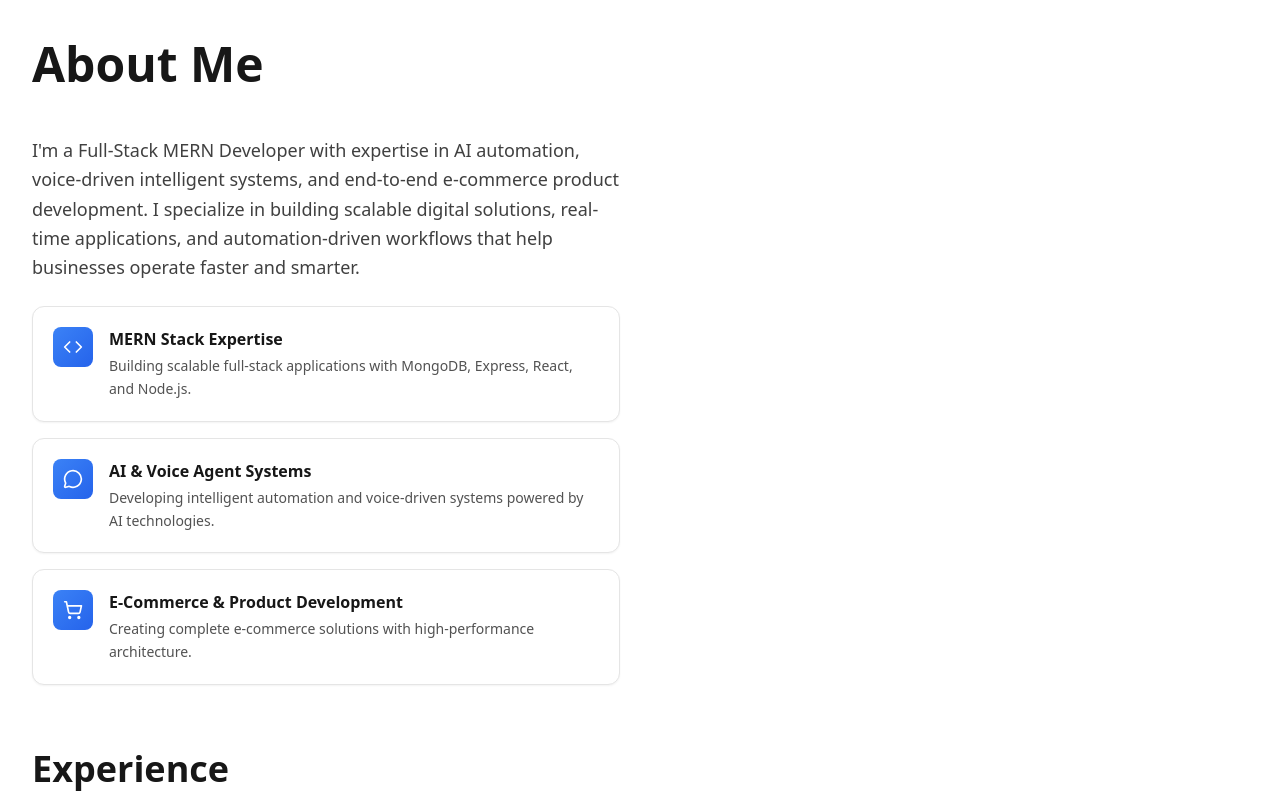
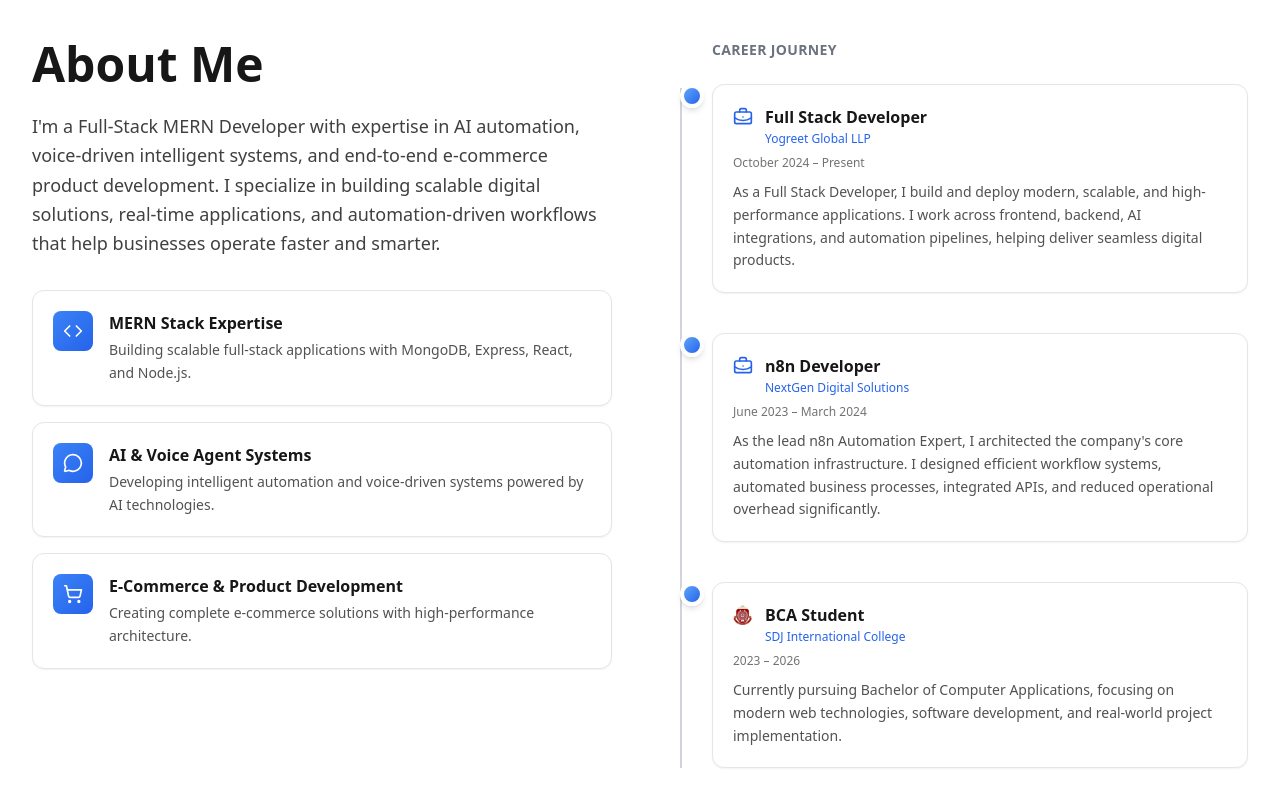
Before and after one commit to Kenil-Mangukiya/Portfolio, a React (Vite) app: page / in a window 1280 px wide. Shown: the part 840-1640 px from the top of the page. Built offline with nearby package versions, Linux system fonts and the light colour scheme.

Commit message:
Refactor About component: update experience timeline and enhance layout

```diff
--- a/src/components/About.tsx
+++ b/src/components/About.tsx
@@ -1,5 +1,5 @@
 import { motion } from 'framer-motion';
-import { Code, MessageCircle, ShoppingCart, Briefcase, Calendar } from 'lucide-react';
+import { Code, MessageCircle, ShoppingCart, BriefcaseBusiness, GraduationCap } from 'lucide-react';
 
 const About = () => {
   const highlightCards = [
@@ -20,50 +20,79 @@ const About = () => {
     },
   ];
 
-  const experiences = [
+  const timelineItems = [
     {
       title: 'Full Stack Developer',
       company: 'Yogreet Global LLP',
-      period: 'October 2024 - Present',
+      period: 'October 2024 – Present',
       description: 'As a Full Stack Developer, I build and deploy modern, scalable, and high-performance applications. I work across frontend, backend, AI integrations, and automation pipelines, helping deliver seamless digital products.',
+      icon: null,
+      isJob: true,
     },
     {
       title: 'n8n Developer',
       company: 'NextGen Digital Solutions',
-      period: 'June 2023 - March 2024',
+      period: 'June 2023 – March 2024',
       description: 'As the lead n8n Automation Expert, I architected the company\'s core automation infrastructure. I designed efficient workflow systems, automated business processes, integrated APIs, and reduced operational overhead significantly.',
+      icon: null,
+      isJob: true,
+    },
+    {
+      title: 'BCA Student',
+      company: 'SDJ International College',
+      period: '2023 – 2026',
+      description: 'Currently pursuing Bachelor of Computer Applications, focusing on modern web technologies, software development, and real-world project implementation.',
+      icon: '/images.jpg',
+      isJob: false,
     },
   ];
+
+  const containerVariants = {
+    hidden: { opacity: 0 },
+    show: {
+      opacity: 1,
+      transition: {
+        staggerChildren: 0.22,
+        ease: "easeOut",
+        duration: 0.8,
+      },
+    },
+  };
+
+  const itemVariants = {
+    hidden: { opacity: 0, y: 20 },
+    show: {
+      opacity: 1,
+      y: 0,
+      transition: { duration: 0.8, ease: "easeOut" },
+    },
+  };
 
   return (
     <section id="about" className="py-20 bg-white dark:bg-neutral-50">
       <div className="max-w-7xl mx-auto px-4 sm:px-6 lg:px-8">
-        <motion.h2
-          initial={{ opacity: 0, y: 20 }}
-          whileInView={{ opacity: 1, y: 0 }}
-          viewport={{ once: true }}
-          transition={{ duration: 0.6 }}
-          className="text-4xl md:text-5xl font-bold text-neutral-900 dark:text-neutral-900 mb-12"
-        >
-          About Me
-        </motion.h2>
-
-        {/* Two-column layout */}
-        <div className="grid grid-cols-1 md:grid-cols-2 gap-10 mb-16">
-          {/* Left: About text and Highlight Cards */}
+        {/* Two-column responsive grid layout */}
+        <div className="grid grid-cols-1 md:grid-cols-2 gap-12">
+          {/* LEFT COLUMN: About Me + Highlight Cards */}
           <motion.div
             initial={{ opacity: 0, x: -50 }}
             whileInView={{ opacity: 1, x: 0 }}
             viewport={{ once: true }}
             transition={{ duration: 0.6 }}
-            className="space-y-6"
+            className="space-y-8 max-w-[580px]"
           >
+            {/* Section Title */}
+            <div>
+              <h2 className="text-4xl md:text-5xl font-bold text-neutral-900 dark:text-neutral-900 mb-6">
+                About Me
+              </h2>
               <p className="text-lg text-neutral-700 dark:text-neutral-700 leading-relaxed">
                 I'm a Full-Stack MERN Developer with expertise in AI automation, voice-driven intelligent systems, and end-to-end e-commerce product development. I specialize in building scalable digital solutions, real-time applications, and automation-driven workflows that help businesses operate faster and smarter.
               </p>
+            </div>
 
-            {/* Highlight Cards - Below paragraph */}
-            <div className="space-y-4 mt-8">
+            {/* Highlight Cards */}
+            <div className="space-y-4 mt-6">
               {highlightCards.map((card, index) => {
                 const Icon = card.icon;
                 return (
@@ -74,9 +103,9 @@ const About = () => {
                     viewport={{ once: true }}
                     transition={{ delay: index * 0.1, duration: 0.6 }}
                     whileHover={{ y: -5, scale: 1.02 }}
-                    className="flex items-start gap-4 p-5 bg-white dark:bg-white rounded-xl border border-neutral-200 dark:border-neutral-300 shadow-sm hover:shadow-md transition-all"
+                    className="flex items-start gap-4 p-5 bg-white dark:bg-white rounded-xl border border-neutral-200 dark:border-neutral-300 shadow-sm hover:shadow-lg transition-all duration-300"
                   >
-                    <div className="flex-shrink-0 w-10 h-10 rounded-lg bg-gradient-to-br from-primary-500 to-primary-600 flex items-center justify-center">
+                    <div className="flex-shrink-0 w-10 h-10 rounded-lg bg-gradient-to-br from-blue-500 to-blue-600 flex items-center justify-center">
                       <Icon className="w-5 h-5 text-white" />
                     </div>
                     <div className="flex-1">
@@ -93,62 +122,87 @@ const About = () => {
             </div>
           </motion.div>
 
-          {/* Right: Empty space or future content */}
-          <div></div>
+          {/* RIGHT COLUMN: Experience Timeline */}
+          <motion.div
+            initial={{ opacity: 0, x: 50 }}
+            whileInView={{ opacity: 1, x: 0 }}
+            viewport={{ once: true }}
+            transition={{ duration: 0.6 }}
+            className="relative"
+          >
+            {/* Career Journey Subtitle */}
+            <div className="pl-12 mb-6">
+              <h3 className="text-sm font-semibold uppercase tracking-wide text-gray-500 dark:text-gray-400">
+                Career Journey
+              </h3>
             </div>
 
-        {/* Experience Timeline Section */}
+            {/* Vertical line on the left */}
+            <div className="absolute left-4 top-12 bottom-0 w-0.5 bg-gray-300 dark:bg-gray-700"></div>
+
+            {/* Timeline items with stagger animation */}
             <motion.div
-          initial={{ opacity: 0, y: 30 }}
-          whileInView={{ opacity: 1, y: 0 }}
+              className="space-y-10 pl-12"
+              variants={containerVariants}
+              initial="hidden"
+              whileInView="show"
               viewport={{ once: true }}
-          transition={{ duration: 0.6 }}
-          className="mt-16"
             >
-          <h2 className="text-3xl md:text-4xl font-bold text-neutral-900 dark:text-neutral-900 mb-8">
-            Experience
-          </h2>
-
-          <div className="relative">
-            {/* Vertical line */}
-            <div className="absolute left-4 md:left-6 top-0 bottom-0 w-0.5 bg-neutral-300 dark:bg-neutral-700"></div>
-
-            <div className="space-y-0">
-              {experiences.map((exp, index) => (
+              {timelineItems.map((item, index) => (
                 <motion.div
                   key={index}
-                  initial={{ opacity: 0, x: -30 }}
-                  whileInView={{ opacity: 1, x: 0 }}
-                  viewport={{ once: true }}
-                  transition={{ delay: index * 0.2, duration: 0.6 }}
-                  className="relative pl-12 md:pl-16 pb-10 last:pb-0"
+                  variants={itemVariants}
+                  className="relative"
                 >
-                  {/* Timeline circle */}
-                  <div className="absolute left-2 md:left-4 top-1 w-4 h-4 md:w-5 md:h-5 rounded-full bg-gradient-to-br from-primary-500 to-primary-600 border-2 border-white dark:border-neutral-50 shadow-lg z-10"></div>
+                  {/* Circular marker */}
+                  <div className="absolute -left-8 top-0 w-6 h-6 rounded-full bg-gradient-to-br from-blue-400 to-blue-600 border-4 border-white dark:border-neutral-50 shadow-md z-10"></div>
 
-                  {/* Content card */}
-                  <div className="bg-white dark:bg-white rounded-xl border border-neutral-200 dark:border-neutral-300 shadow-sm hover:shadow-md transition-shadow p-6">
-                    <div className="flex flex-col md:flex-row md:items-center md:justify-between gap-2 mb-3">
-                      <h3 className="text-lg md:text-xl font-semibold text-neutral-900 dark:text-neutral-900">
-                        {exp.title}
+                  {/* Timeline content card */}
+                  <div className="bg-white dark:bg-white rounded-xl border border-neutral-200 dark:border-neutral-300 shadow-sm hover:shadow-md transition-shadow p-5">
+                    <div className="flex items-start gap-3 mb-2">
+                      {/* Icon for job or education */}
+                      <div className="flex-shrink-0 pt-0.5">
+                        {item.isJob ? (
+                          <BriefcaseBusiness className="w-5 h-5 text-blue-600" />
+                        ) : (
+                          <div className="flex items-center">
+                            {item.icon ? (
+                              <img
+                                src={item.icon}
+                                alt={item.company}
+                                className="w-5 h-5 rounded-sm object-cover"
+                              />
+                            ) : (
+                              <GraduationCap className="w-5 h-5 text-blue-600" />
+                            )}
+                          </div>
+                        )}
+                      </div>
+
+                      {/* Title and company */}
+                      <div className="flex-1">
+                        <h3 className="text-base font-semibold text-neutral-900 dark:text-neutral-900">
+                          {item.title}
                         </h3>
-                      <div className="flex items-center gap-2 text-sm text-neutral-500 dark:text-neutral-500">
-                        <Calendar className="w-4 h-4" />
-                        <span>{exp.period}</span>
+                        <p className="text-xs font-medium text-blue-600 dark:text-blue-600 mt-0.5">
+                          {item.company}
+                        </p>
                       </div>
                     </div>
-                    <p className="text-sm md:text-base font-medium text-primary-600 dark:text-primary-600 mb-3">
-                      {exp.company}
+
+                    <p className="text-xs text-neutral-500 dark:text-neutral-500 mb-2.5 font-medium">
+                      {item.period}
                     </p>
-                    <p className="text-sm md:text-base text-neutral-600 dark:text-neutral-300 leading-relaxed">
-                      {exp.description}
+
+                    <p className="text-sm text-neutral-600 dark:text-neutral-700 leading-relaxed">
+                      {item.description}
                     </p>
                   </div>
                 </motion.div>
               ))}
+            </motion.div>
+          </motion.div>
         </div>
-          </div>
-        </motion.div>
       </div>
     </section>
   );
```
Also changed, not shown: public/images.jpg (added). Lines whose indentation alone changed are shown as unchanged.
